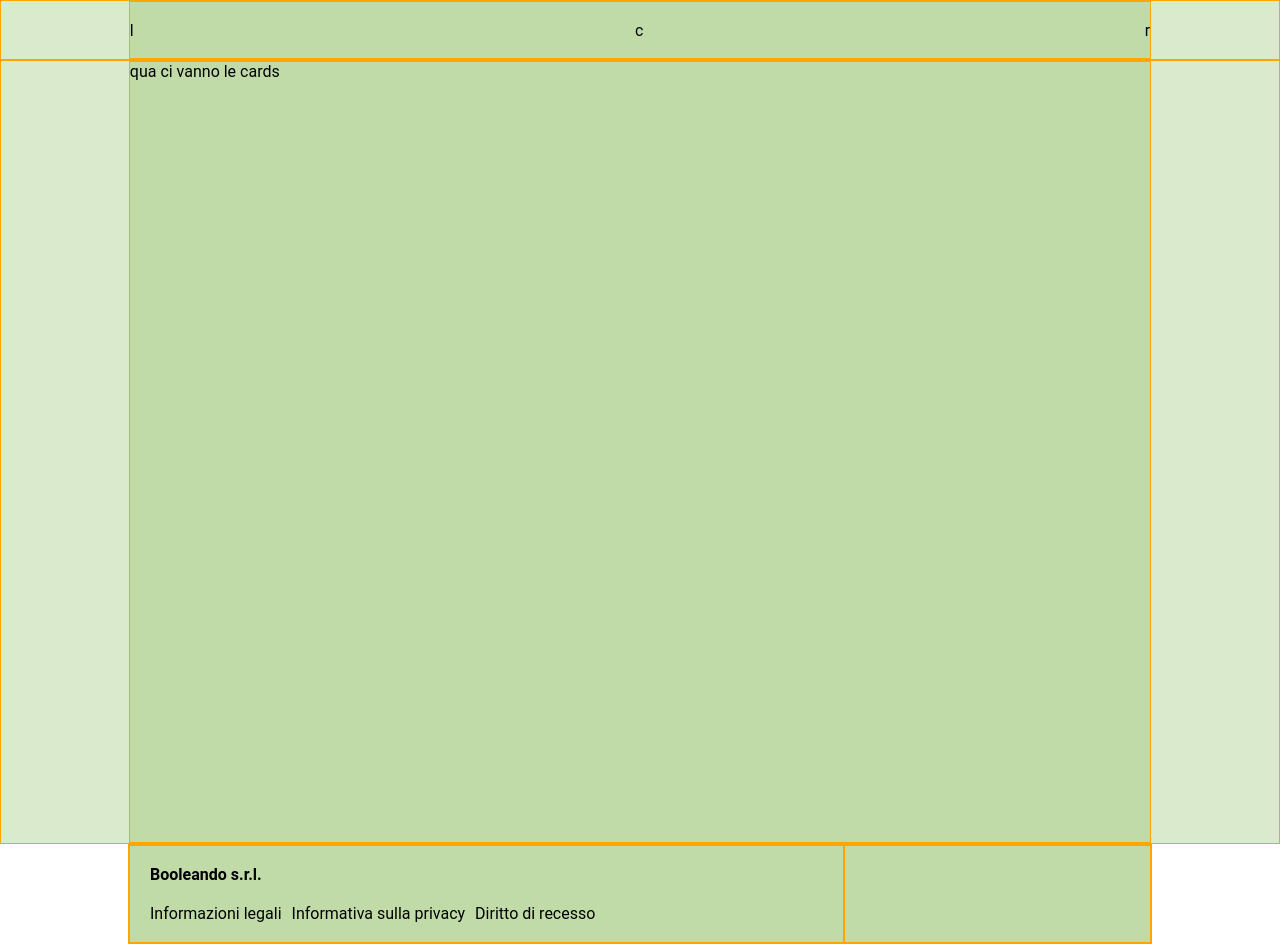
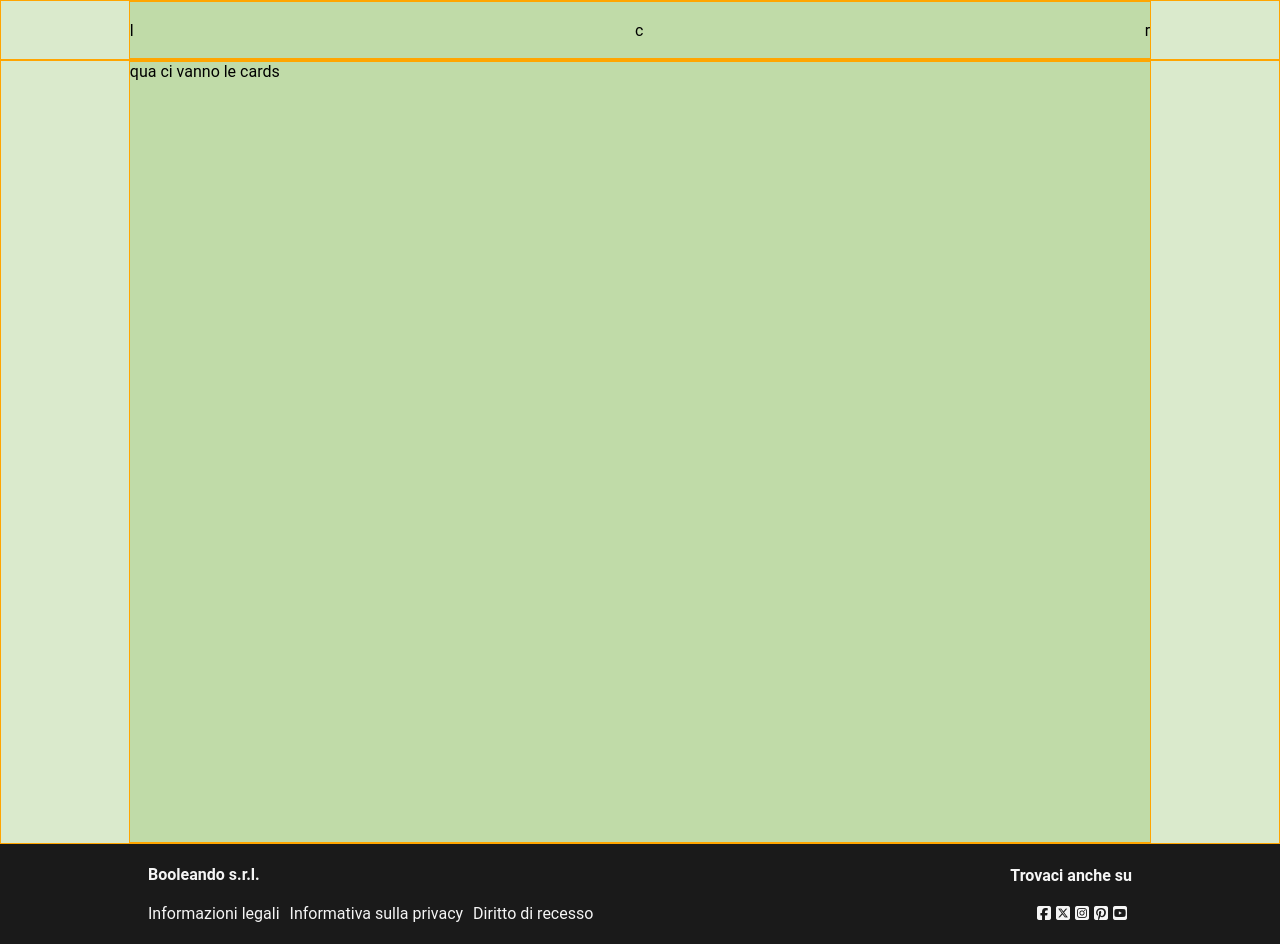
Before and after one commit to NicolaBellini/vite-boolando, a Vue app: page / in a window 1280 px wide. Built offline with nearby package versions, Linux system fonts and the light colour scheme.

Commit message:
[done] footer

```diff
--- a/index.html
+++ b/index.html
@@ -4,6 +4,14 @@
     <meta charset="UTF-8" />
     <link rel="icon" type="image/svg+xml" href="/vite.svg" />
     <meta name="viewport" content="width=device-width, initial-scale=1.0" />
+    <!-- fontawesome -->
+    <link
+      rel="stylesheet"
+      href="https://cdnjs.cloudflare.com/ajax/libs/font-awesome/6.5.1/css/all.min.css"
+      integrity="sha512-DTOQO9RWCH3ppGqcWaEA1BIZOC6xxalwEsw9c2QQeAIftl+Vegovlnee1c9QX4TctnWMn13TZye+giMm8e2LwA=="
+      crossorigin="anonymous"
+      referrerpolicy="no-referrer"
+    />
     <title>Boolando</title>
   </head>
   <body>
--- a/package.json
+++ b/package.json
@@ -9,6 +9,7 @@
     "preview": "vite preview"
   },
   "dependencies": {
+    "fontawesome": "^5.6.3",
     "vue": "^3.4.21"
   },
   "devDependencies": {
--- a/src/assets/scss/_variables.scss
+++ b/src/assets/scss/_variables.scss
@@ -1,3 +1,4 @@
+// VARIABLES
 $header-bg: #ffa500;
 $header-words: #fff9ee;
 
--- a/src/components/FooterVue.vue
+++ b/src/components/FooterVue.vue
@@ -5,8 +5,8 @@ export default {};
 
 <template>
   <div class="wrapper">
-    <div class="container debug">
-      <div class="col-left debug">
+    <div class="container">
+      <div class="col-left">
         <h4>Booleando s.r.l.</h4>
         <ul>
           <li>Informazioni legali</li>
@@ -14,13 +14,26 @@ export default {};
           <li>Diritto di recesso</li>
         </ul>
       </div>
-      <div class="col-rigth debug"></div>
+      <div class="col-rigth">
+        <h4>Trovaci anche su</h4>
+        <div class="social-icon">
+          <!-- icome social -->
+          <i class="fa-brands fa-square-facebook"></i>
+          <i class="fa-brands fa-square-x-twitter"></i>
+          <i class="fa-brands fa-square-instagram"></i>
+          <i class="fa-brands fa-square-pinterest"></i>
+          <i class="fa-brands fa-square-youtube"></i>
+        </div>
+      </div>
     </div>
   </div>
 </template>
 
 <style lang="scss" scoped>
+@use "../assets/scss/variables" as *;
 .wrapper {
+  color: $footer-words;
+  background-color: $footer-bg;
   height: 100px;
   .container {
     display: flex;
@@ -43,7 +56,14 @@ export default {};
     .col-rigth {
       width: 30%;
       display: flex;
-      justify-content: flex-end;
+      align-items: flex-end;
+      justify-content: center;
+      flex-direction: column;
+      padding: 20px;
+      .social-icon i {
+        margin-top: 20px;
+        margin-right: 5px;
+      }
     }
   }
 }
```
Also changed, not shown: src/main.js (+5 -4 lines), 1 other file (tests, documents, lock files or other folders).
